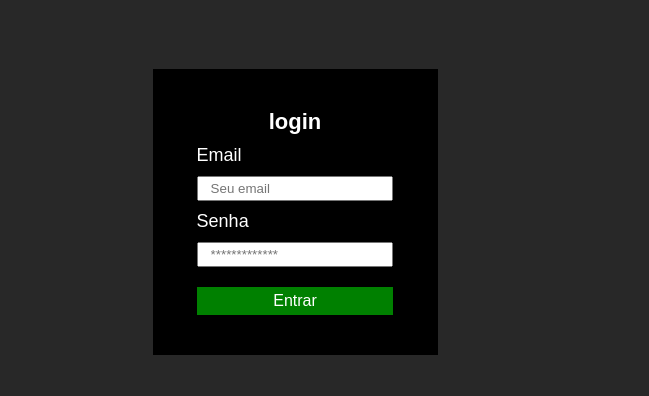
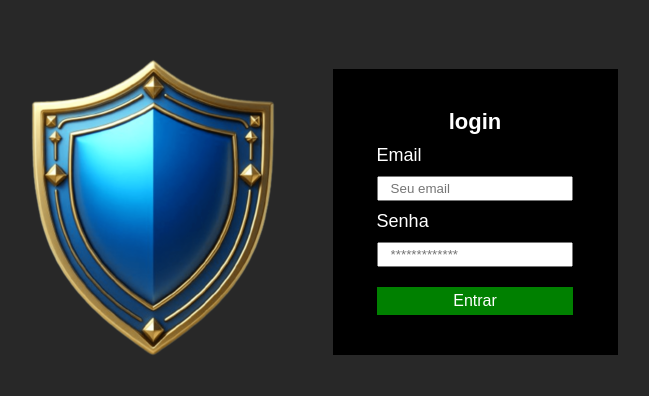
Before and after one commit to Nathan099-dev/Pagina-investigativa, a website: page public/html/login.html in a window 1280 px wide. Shown: the part 188-584 px from the top of the page, without its empty margins (345-994 px from the left). Drawn offline with Linux system fonts and the light colour scheme.

Commit message:
adicionando imagem dentro da página de login

```diff
--- a/public/css/login.css
+++ b/public/css/login.css
@@ -93,6 +93,12 @@ header{
     transition: .5s;
 }
 
+main{
+    display: flex;
+    align-items: center;
+    justify-content: space-between;
+}
+
 
 form{
     padding: 2.5rem;
--- a/public/html/login.html
+++ b/public/html/login.html
@@ -9,6 +9,7 @@
     <body>
 
         <main>
+            <img src="../../assets/shield.png" alt="Escudo">
             <form method="post">
                 <div class="container">
                     <h2>login</h2>
```
